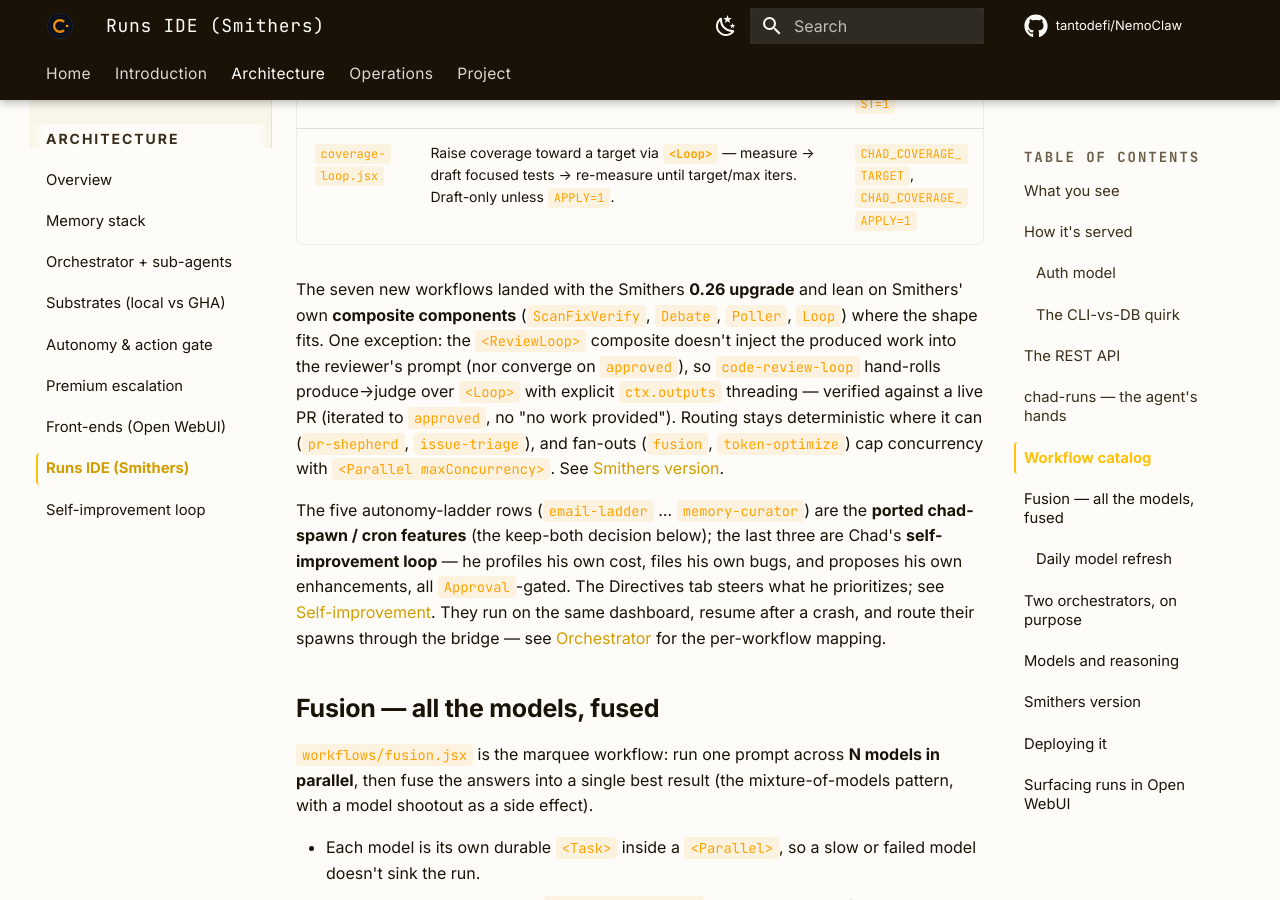
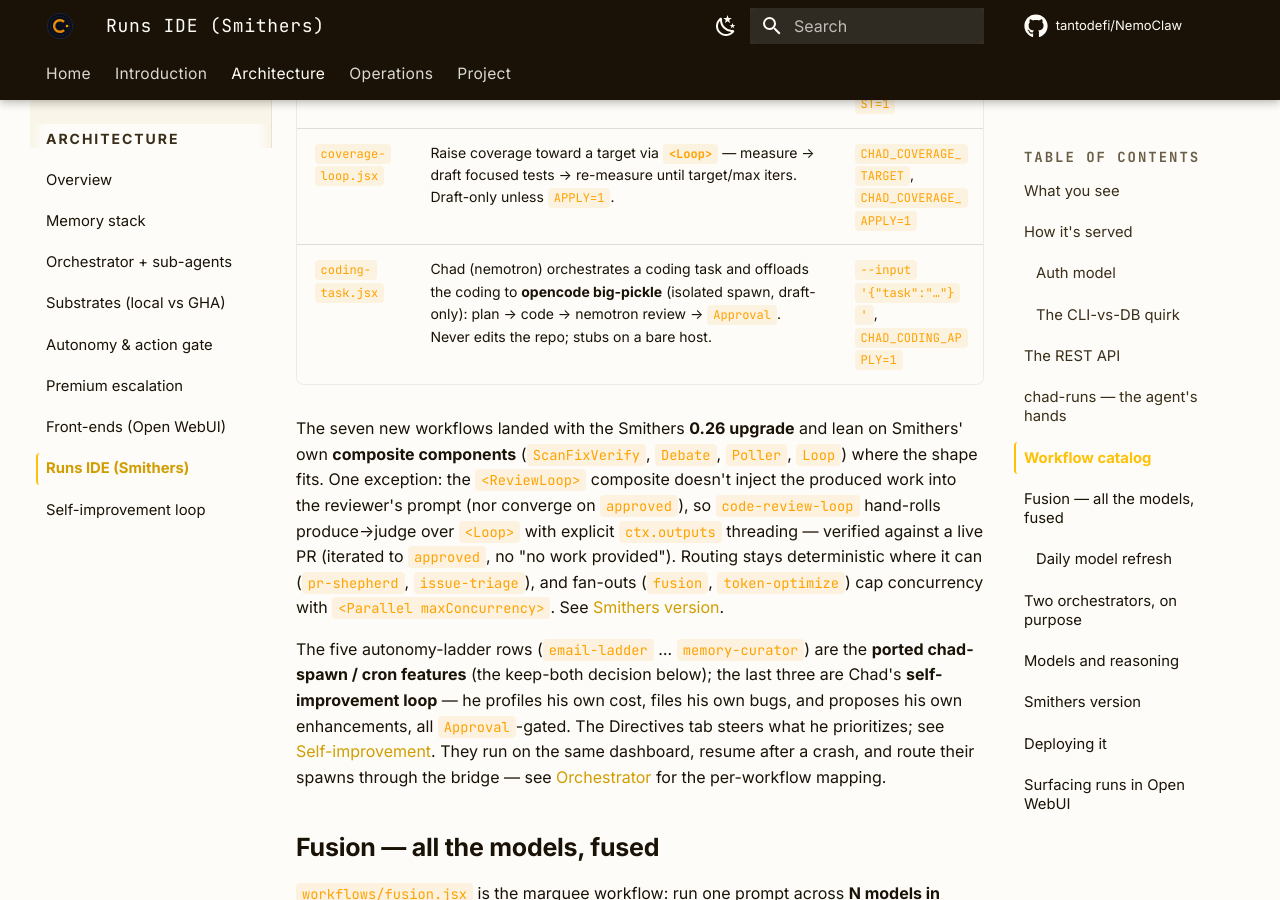
Before and after one commit to tantodefi/supachad-docs, an MkDocs documentation site: the page built from docs/runs-ide.md, in a window 1280 px wide and 900 px high, scrolled down 8950 px. Built offline with MkDocs 1.6.1 and Material for MkDocs 9.7.7, drawn with Linux system fonts in a browser that asks for light colours; comment, search, counter and statistics services are not loaded.

Commit message:
docs: add coding-task workflow (nemotron orchestrates opencode big-pickle)
Co-Authored-By: Claude Opus 4.8 <noreply@anthropic.com>

```diff
--- a/docs/runs-ide.md
+++ b/docs/runs-ide.md
@@ -191,6 +191,7 @@ The "enable side-effects" column is the flag, not a missing feature.
 | `changelog.jsx` | Draft a changelog entry from recent git log → `Approval` → note. A plain `Sequence`. | `CHAD_CHANGELOG_POST=1` |
 | `pr-shepherd.jsx` | Keep open PRs moving — fetch → **deterministic** per-PR action (`lib/pr.js`, no LLM) → one digest of "what's blocked on whom". Read-only, advisory. | `CHAD_PRSHEP_REPO`, `CHAD_PRSHEP_POST=1` |
 | `coverage-loop.jsx` | Raise coverage toward a target via **`<Loop>`** — measure → draft focused tests → re-measure until target/max iters. Draft-only unless `APPLY=1`. | `CHAD_COVERAGE_TARGET`, `CHAD_COVERAGE_APPLY=1` |
+| `coding-task.jsx` | Chad (nemotron) orchestrates a coding task and offloads the coding to **opencode big-pickle** (isolated spawn, draft-only): plan → code → nemotron review → `Approval`. Never edits the repo; stubs on a bare host. | `--input '{"task":"…"}'`, `CHAD_CODING_APPLY=1` |
 
 The seven new workflows landed with the Smithers **0.26 upgrade** and lean on
 Smithers' own **composite components** (`ScanFixVerify`, `Debate`, `Poller`,
```
